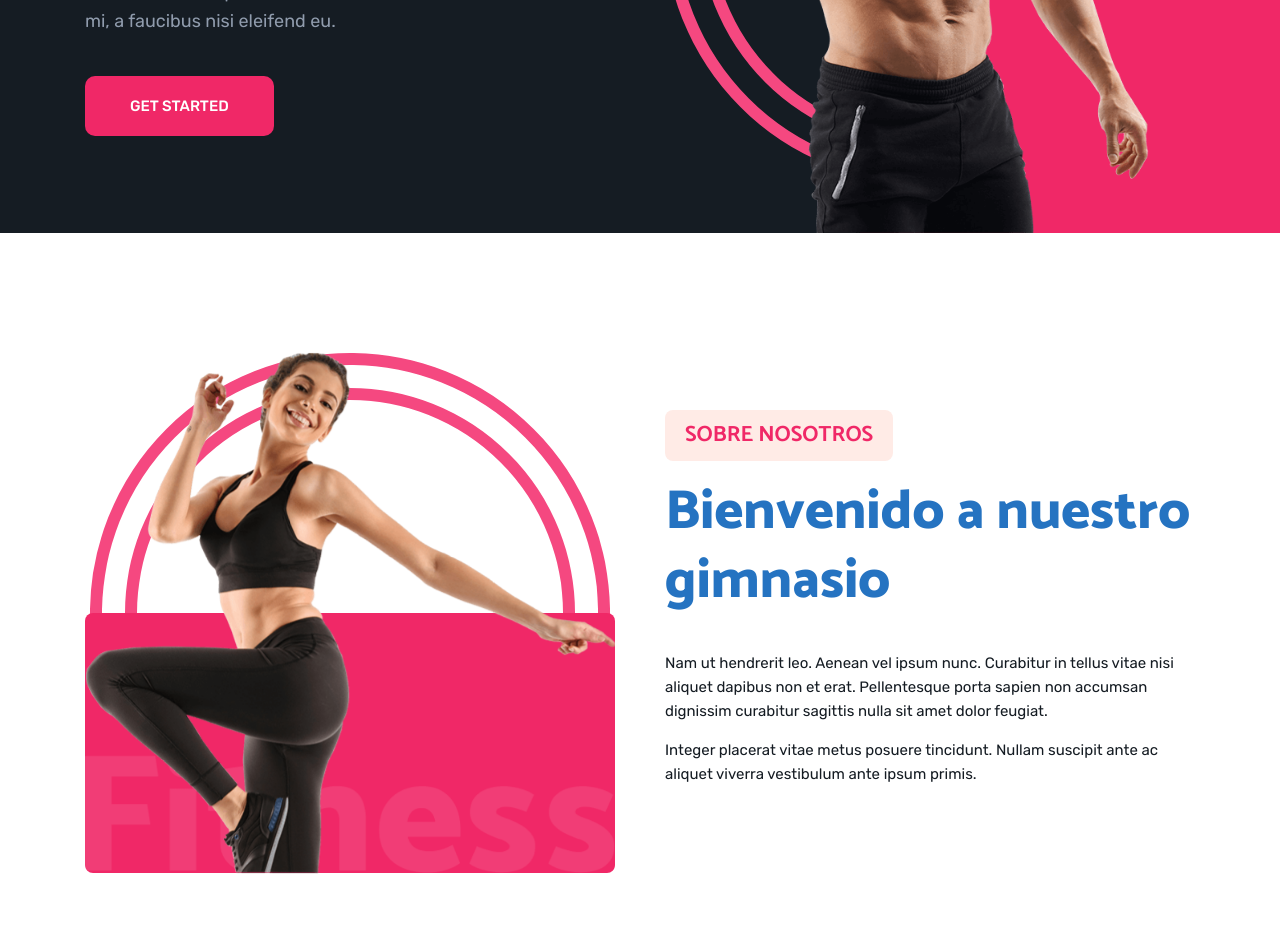
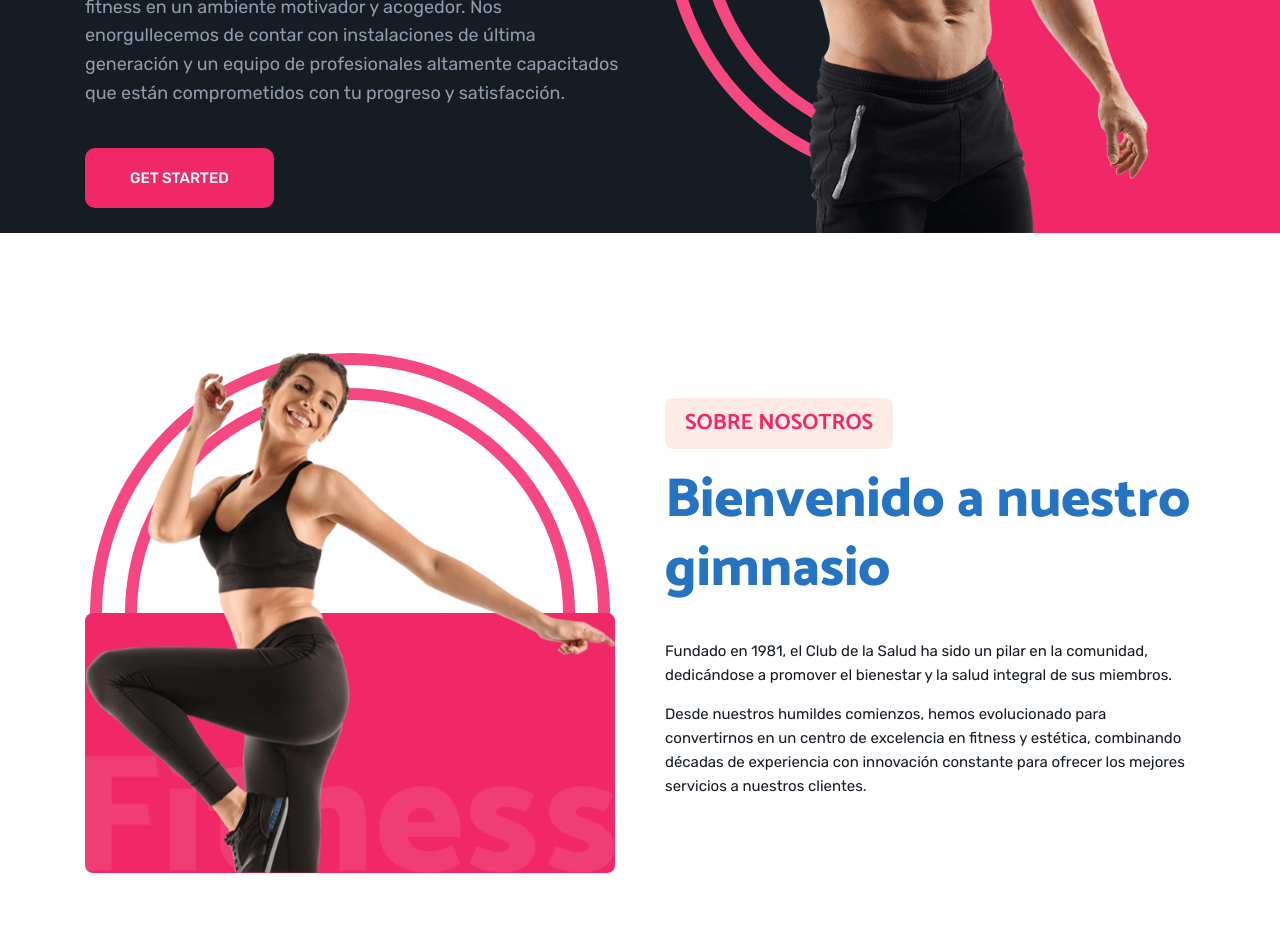
Before and after one commit to duvan321/Club-de-la-salud, a plain HTML site: page index.html in a window 1280 px wide. Shown: the part 586-1528 px from the top of the page. Drawn offline with nearby package versions, Linux system fonts and the light colour scheme; a script that the page names is missing.

Commit message:
actualizando

```diff
--- a/index.html
+++ b/index.html
@@ -121,8 +121,13 @@
               <h1 class="h1 hero-title">Trabajar duro para vivir mejor</h1>
 
               <p class="section-text">
-                Duis mollis felis quis libero dictum vehicula. Duis dictum lorem
-                mi, a faucibus nisi eleifend eu.
+                En el Club de la Salud, nos dedicamos a ofrecerte una
+                experiencia completa para mejorar tu bienestar físico y
+                estético. Nuestra misión es ayudarte a alcanzar tus objetivos de
+                salud y fitness en un ambiente motivador y acogedor. Nos
+                enorgullecemos de contar con instalaciones de última generación
+                y un equipo de profesionales altamente capacitados que están
+                comprometidos con tu progreso y satisfacción.
               </p>
 
               <a href="#" class="btn btn-primary">Get Started</a>
@@ -184,15 +189,16 @@
               <h2 class="h2 section-title">Bienvenido a nuestro gimnasio</h2>
 
               <p class="section-text">
-                Nam ut hendrerit leo. Aenean vel ipsum nunc. Curabitur in tellus
-                vitae nisi aliquet dapibus non et erat. Pellentesque porta
-                sapien non accumsan dignissim curabitur sagittis nulla sit amet
-                dolor feugiat.
+                Fundado en 1981, el Club de la Salud ha sido un pilar en la
+                comunidad, dedicándose a promover el bienestar y la salud
+                integral de sus miembros.
               </p>
 
               <p class="section-text">
-                Integer placerat vitae metus posuere tincidunt. Nullam suscipit
-                ante ac aliquet viverra vestibulum ante ipsum primis.
+                Desde nuestros humildes comienzos, hemos evolucionado para
+                convertirnos en un centro de excelencia en fitness y estética,
+                combinando décadas de experiencia con innovación constante para
+                ofrecer los mejores servicios a nuestros clientes.
               </p>
 
               <div class="wrapper">
```
Also changed, not shown: 1 other file.
